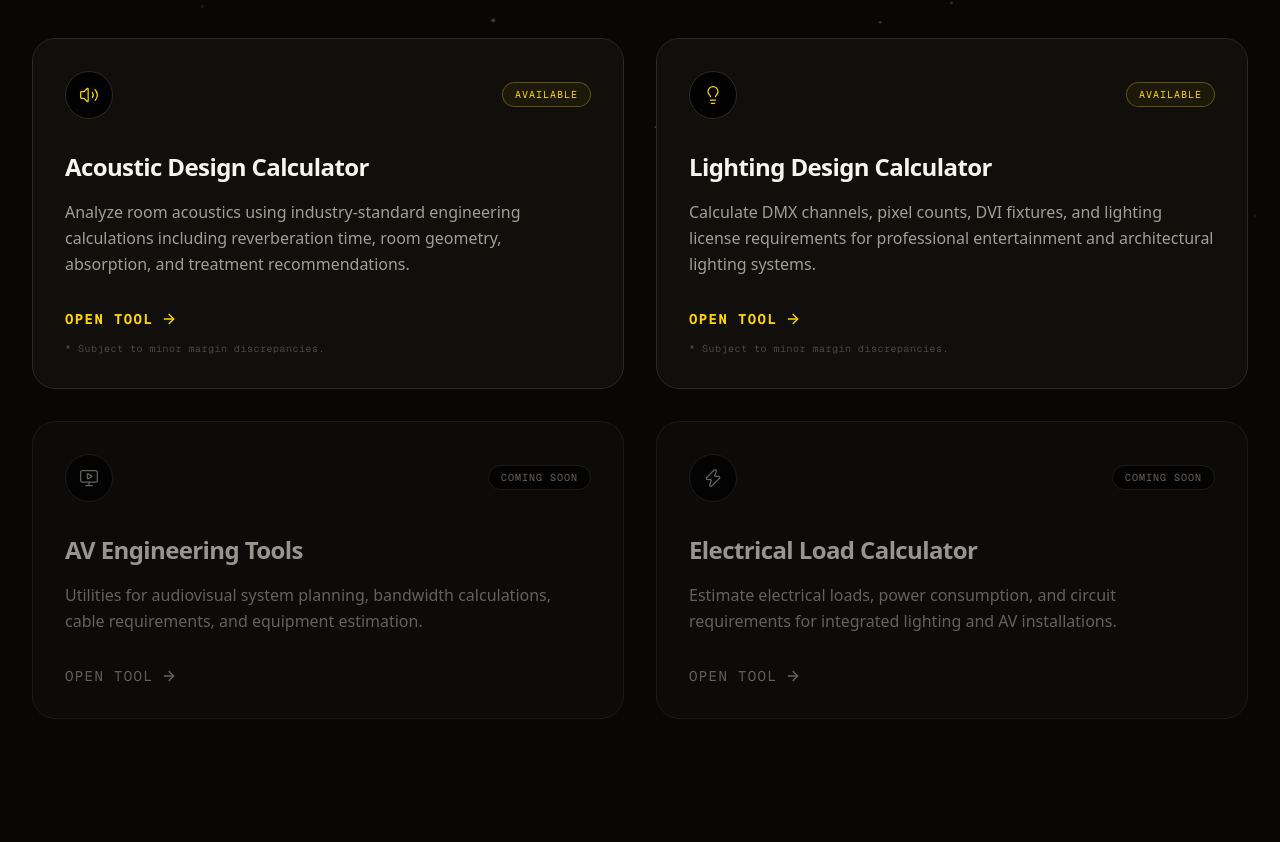
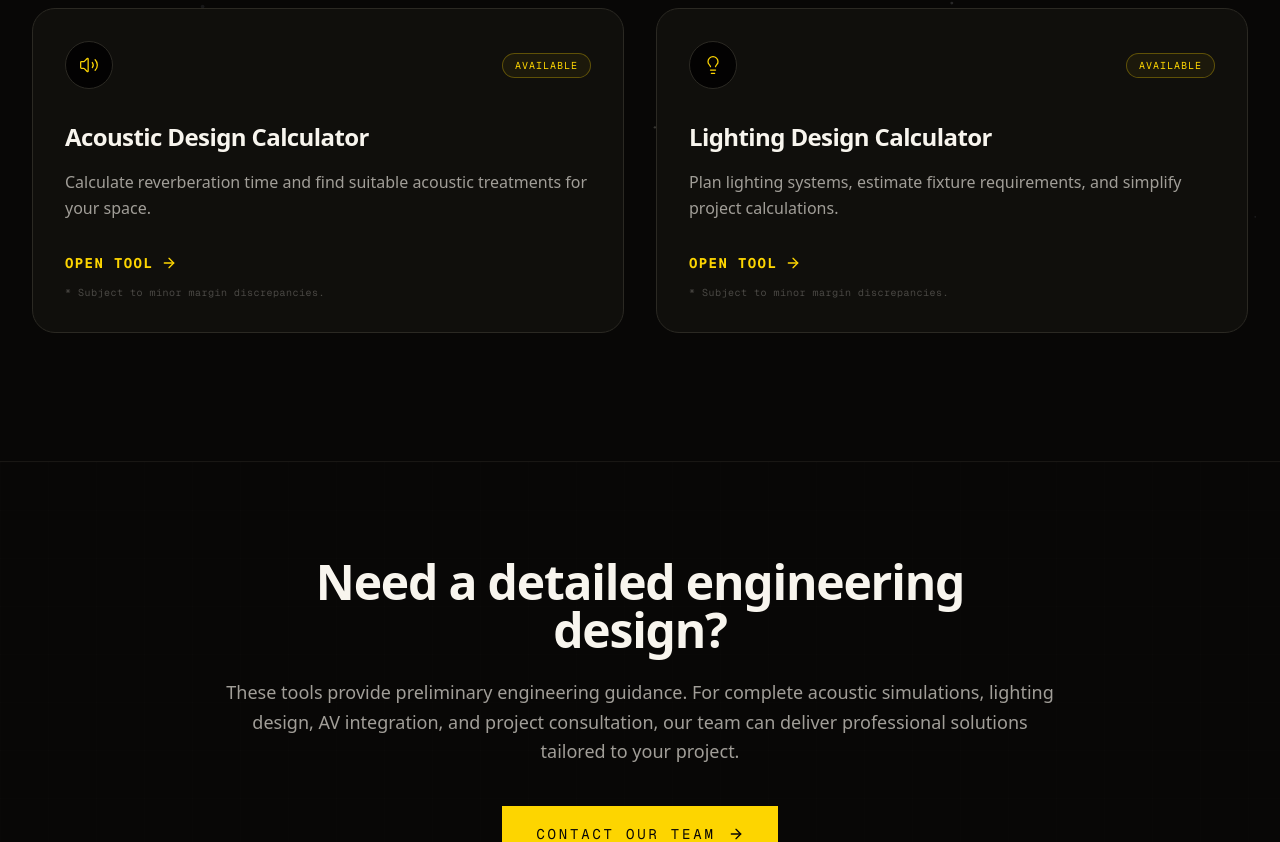
Before and after one commit to rinzl3er/WebsiteWIP, a Next.js app: page /tools in a window 1280 px wide. Shown: the part 504-1346 px from the top of the page. Built offline with nearby package versions, Linux system fonts and the light colour scheme.

Commit message:
Refine gallery, projects, and engineering tools pages

```diff
--- a/app/gallery/page.tsx
+++ b/app/gallery/page.tsx
@@ -4,11 +4,11 @@ import { PageHeader, SiteLayout } from "@/components/shared/site-layout";
 import { Particles } from "@/components/shared/particles";
 
 export const metadata: Metadata = {
-  title: "Projects — Chintan Patel",
+  title: "Gallery — Chintan Patel",
   description:
     "Watch installations, tuning sessions and completed acoustics, lighting and AV projects.",
   openGraph: {
-    title: "Projects — Chintan Patel",
+    title: "Gallery — Chintan Patel",
     description:
       "Video gallery showcasing acoustics, lighting, home theatre and AV installations.",
   },
@@ -49,11 +49,11 @@ const images = [
   ["Yellow Lights School for Performing Arts, Thane A.jpg", "Yellow Lights School for Performing Arts", "Thane"],
 ] as const;
 
-export default function ProjectsPage() {
+export default function GalleryPage() {
   return (
     <SiteLayout>
       <Particles className="-z-10" />
-      <PageHeader className="bg-transparent" showGridLines={false} showBorder={false} eyebrow="Projects" title="Projects" intro="Browse completed projects through our image and video galleries." />
+      <PageHeader className="bg-transparent" showGridLines={false} showBorder={false} eyebrow="Gallery" title="Gallery" intro="Browse completed projects through our image and video galleries." />
 
       <section id="videos" className="relative z-10 py-20">
         <div className="mx-auto max-w-[1700px] px-6">
--- a/app/projects/page.tsx
+++ b/app/projects/page.tsx
@@ -124,7 +124,7 @@ export default function ProjectsPage() {
       <PageHeader
         eyebrow="Portfolio"
         title="Our Projects."
-        intro="A comprehensive list of our installations and projects across the globe."
+        intro="A comprehensive list of our installations and projects."
         glowPosition="center"
       />
 
--- a/app/tools/page.tsx
+++ b/app/tools/page.tsx
@@ -1,6 +1,6 @@
 import type { Metadata } from "next";
 import Link from "next/link";
-import { ArrowRight, Volume2, Lightbulb, MonitorPlay, Zap } from "lucide-react";
+import { ArrowRight, Volume2, Lightbulb } from "lucide-react";
 import { PageHeader, SiteLayout } from "@/components/shared/site-layout";
 import { Particles } from "@/components/shared/particles";
 
@@ -12,7 +12,7 @@ export const metadata: Metadata = {
 const toolsList = [
   {
     title: "Acoustic Design Calculator",
-    description: "Analyze room acoustics using industry-standard engineering calculations including reverberation time, room geometry, absorption, and treatment recommendations.",
+    description: "Calculate reverberation time and find suitable acoustic treatments for your space.",
     badge: "Available",
     icon: Volume2,
     href: "/tools/acoustics/acoustic-calculator",
@@ -20,27 +20,11 @@ const toolsList = [
   },
   {
     title: "Lighting Design Calculator",
-    description: "Calculate DMX channels, pixel counts, DVI fixtures, and lighting license requirements for professional entertainment and architectural lighting systems.",
+    description: "Plan lighting systems, estimate fixture requirements, and simplify project calculations.",
     badge: "Available",
     icon: Lightbulb,
     href: "/tools/lighting",
     disabled: false,
-  },
-  {
-    title: "AV Engineering Tools",
-    description: "Utilities for audiovisual system planning, bandwidth calculations, cable requirements, and equipment estimation.",
-    badge: "Coming Soon",
-    icon: MonitorPlay,
-    href: "#",
-    disabled: true,
-  },
-  {
-    title: "Electrical Load Calculator",
-    description: "Estimate electrical loads, power consumption, and circuit requirements for integrated lighting and AV installations.",
-    badge: "Coming Soon",
-    icon: Zap,
-    href: "#",
-    disabled: true,
   },
 ];
 
@@ -54,7 +38,7 @@ export default function ToolsPage() {
         showBorder={false}
         eyebrow="Resources"
         title="Engineering Tools"
-        intro="Get general estimations for room acoustics, lighting configurations, and AV system requirements. Built to assist with quick preliminary budgeting and scoping."
+        intro="Get general estimations for room acoustics and lighting configurations. Built to assist with quick preliminary budgeting and scoping."
         glowPosition="center"
       />
 
```
